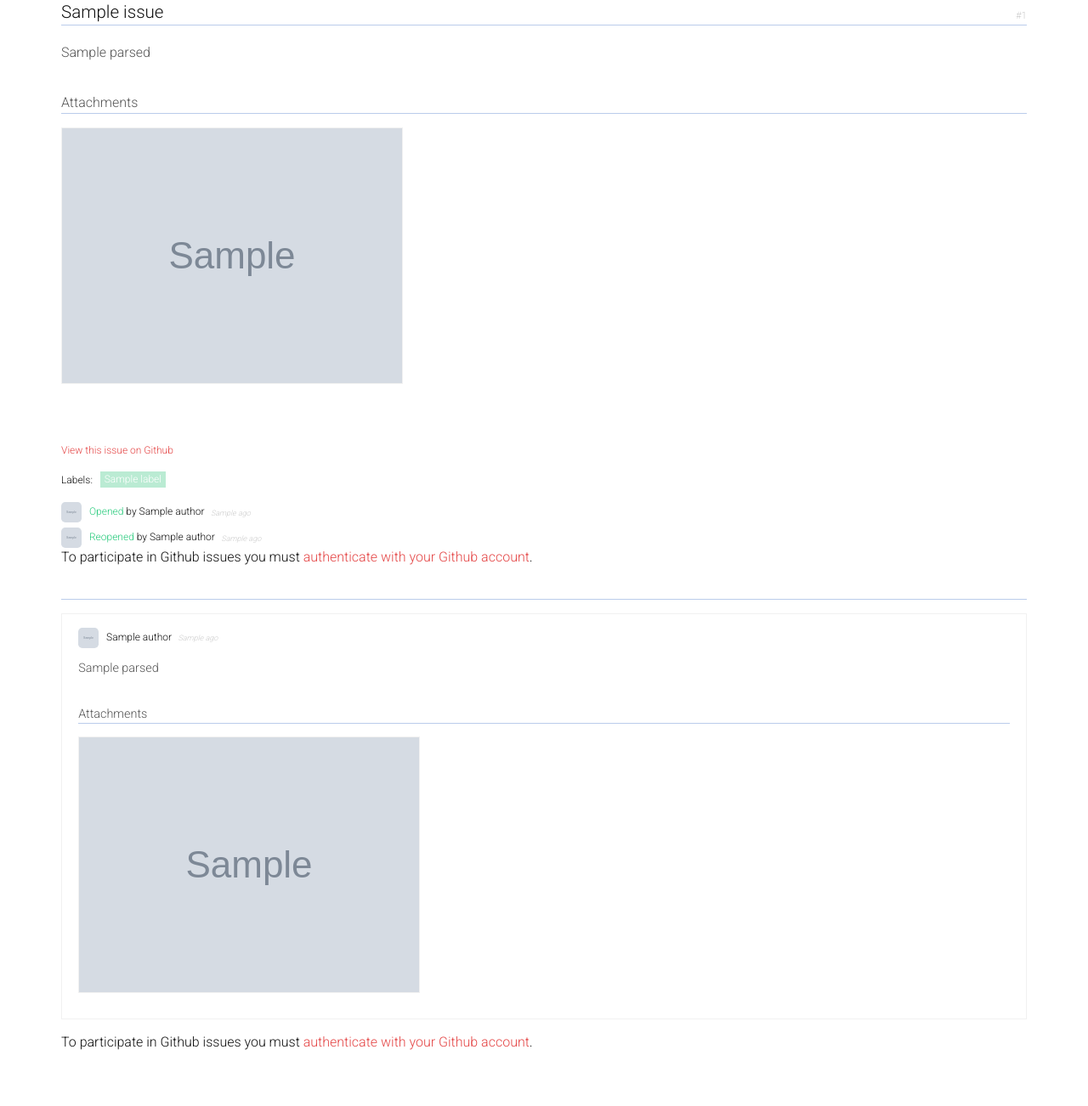
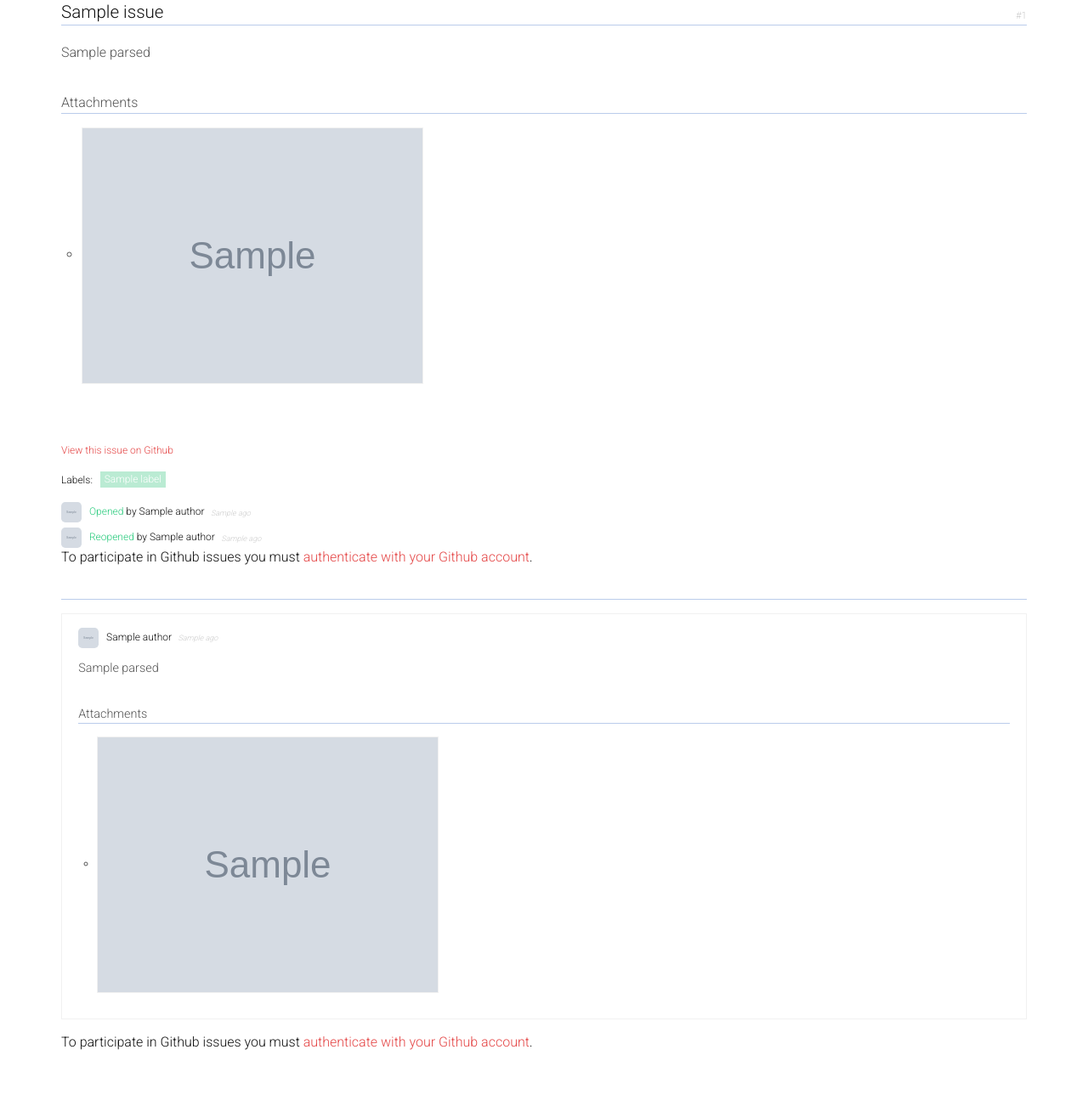
Before and after one commit to publicscience/hive, a Flask app: template app/templates/issue/detail.html in a window 1280 px wide. Shown: the part 54-1356 px from the top of the page at 85% size. Run offline with Flask 2, Linux system fonts and the light colour scheme; the template is opened without the code that fills it: most values are stand-ins (such as "Sample title", 1, 10 or a date in 2020); grey boxes marked "Sample" are stand-in pictures; parts of the project's set-up code (start-up, migrations or seed data) failed here and were passed over; some libraries are stand-ins or nearby versions.

Commit message:
adding styles for lists in text bodies

```diff
--- a/app/static/css/index.css
+++ b/app/static/css/index.css
@@ -946,6 +946,10 @@ nav {
 .body {
   padding: 0em 0 3em 0;
   color: #555555; }
+  .body ul {
+    margin-left: 1.5em; }
+  .body li {
+    list-style-type: circle; }
 
 .comment--body {
   font-size: 0.9em;
--- a/app/static/css/index.sass
+++ b/app/static/css/index.sass
@@ -170,6 +170,10 @@ nav
 .body
     padding: 0em 0 3em 0
     color: #555
+    ul
+        margin-left: 1.5em
+    li
+        list-style-type: circle
 
 .comment--body
     font-size: 0.9em
```
